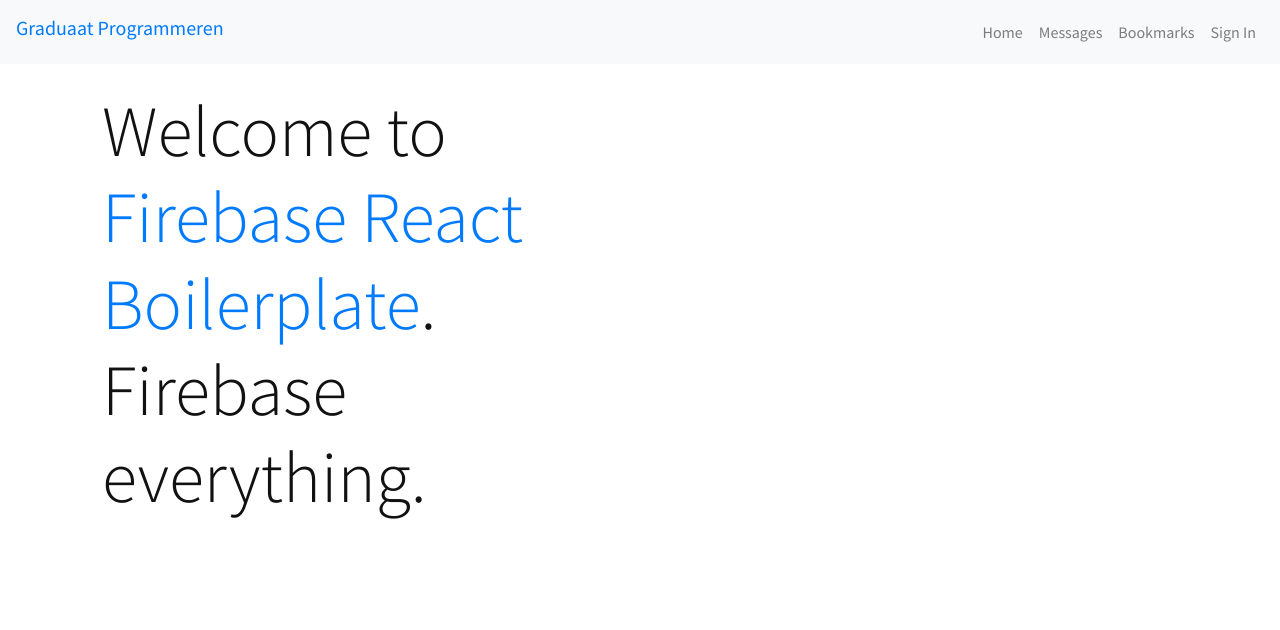
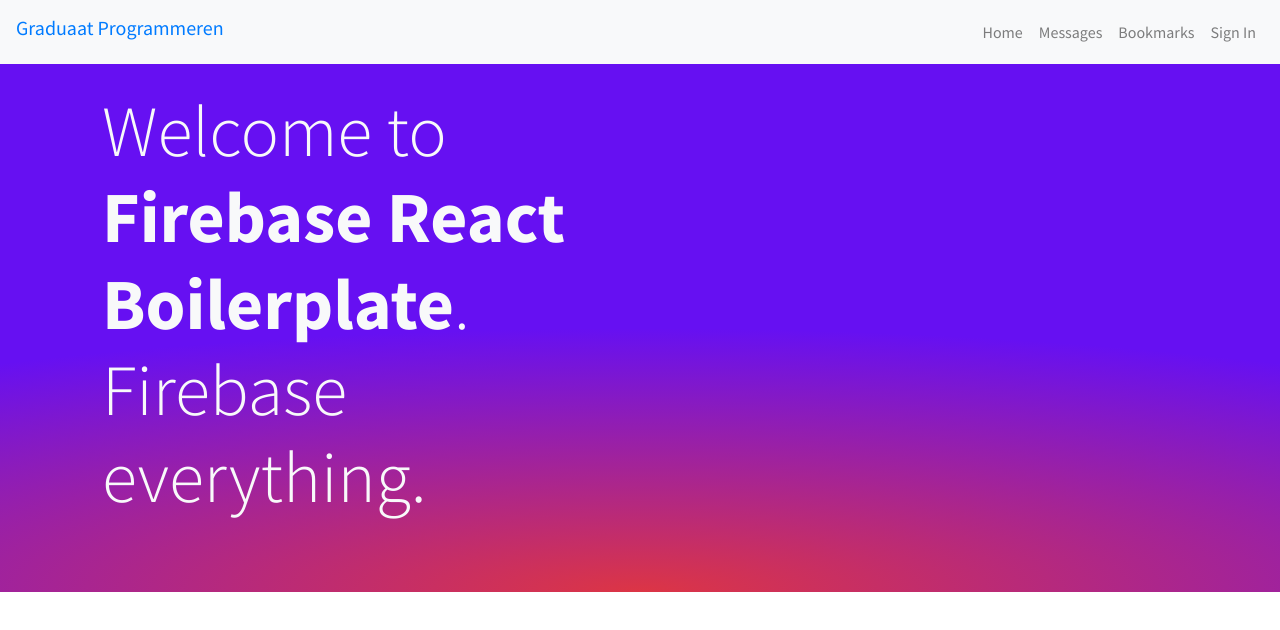
Before and after one commit to pgmgent-1920-students/react-bookmarks, a React (Create React App) app in the folder client/: page / in a window 1280 px wide. Shown: the top 630 px of the page. Built offline with nearby package versions, Linux system fonts and the light colour scheme; no server answers.

Commit message:
More bootstrap styling

```diff
--- a/client/src/app/pages/HomePage.js
+++ b/client/src/app/pages/HomePage.js
@@ -1,16 +1,18 @@
 import React, { } from 'react';
+
+import './HomePage.scss';
 
 const HomePage = ({children}) => {
   return (
     <div className="page page--home">
-      <section className="pt-4 pt-md-11">
+      <section className="pt-4 pt-md-11 featured">
         <div className="container">
           <div className="row align-items-center">
             <div className="col-12 col-md-5 col-lg-6 order-md-2">
             </div>
             <div className="col-12 col-md-7 col-lg-6 order-md-1 aos-init aos-animate">
               <h1 className="display-3 text-center text-md-left">
-                Welcome to <span className="text-primary">Firebase React Boilerplate</span>. <br />
+                Welcome to <span className="font-weight-bold">Firebase React Boilerplate</span>. <br />
                 Firebase everything.
               </h1>
             </div>
--- /dev/null
+++ b/client/src/app/pages/HomePage.scss
@@ -0,0 +1,25 @@
+@import '../_sass/abstracts/index';
+@import '../_sass/vendor/index';
+
+.page--home {
+  & .featured {
+    position: relative;
+    background-color: $indigo;
+
+    padding-top: $grid-gutter-width;
+    padding-bottom: $grid-gutter-width;
+
+    color: $gray-100;
+
+    &:before {
+      content: "";
+      position: absolute;
+      width: 100%;
+      height: 100%;
+      top: 0px;
+      left: 0px;
+      z-index: 0;
+      background-image: radial-gradient(100% 50% at 50% 100%, $red 0%, transparent 100%);
+    }
+  }
+}
```
